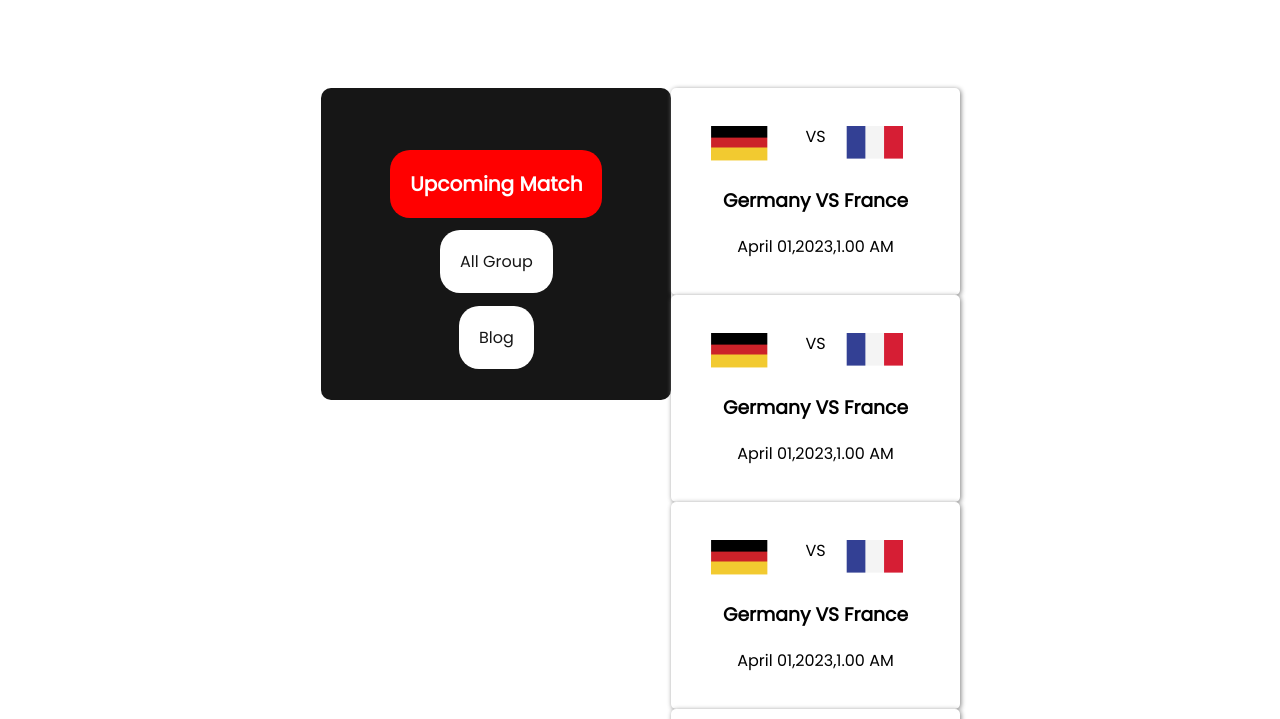
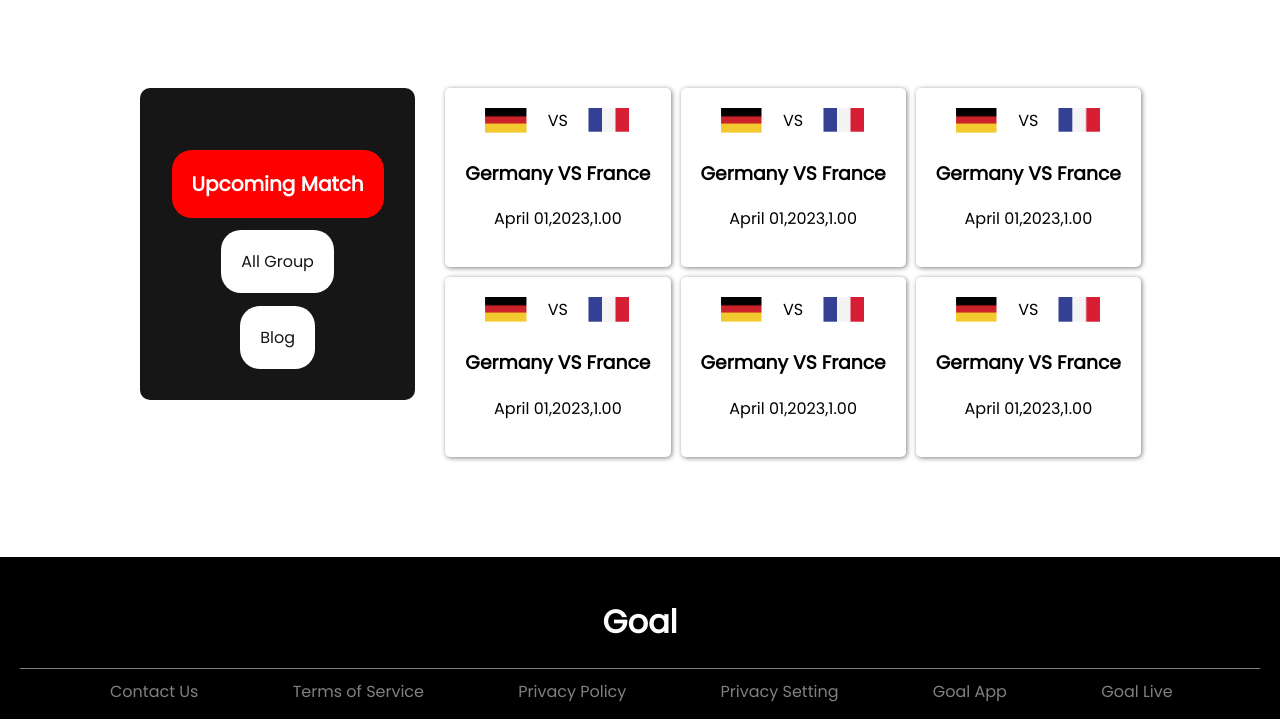
Before and after one commit to BappySheikh1/world-cup-main, a plain HTML site: page website-2.html in a window 1280 px wide. Shown: the part 662-1381 px from the top of the page. Drawn offline with Linux system fonts and the light colour scheme.

Commit message:
modify added

```diff
--- a/style.css
+++ b/style.css
@@ -45,8 +45,9 @@ Header-area----------------------*/
 
 }
 .header-info a:hover{
-  background-image: linear-gradient(red,tomato);
-  transition: 1s ;
+  background-color: green;
+  transition: 2s ;
+
 }
 
 .header-banner img{
@@ -151,37 +152,7 @@ Header-area----------------------*/
   border-radius: 5px;
 
 }
-
-website-2 area
 /*==================================================*/
-
-.germany-france{
-  display: grid;
-  grid-template-columns: repeat(3,1fr);
-  grid-gap: 10px;
-  padding-left: 2%;
-}
-.germany{
-  background-color: #ffffff;
-  box-shadow: 1px 1px 5px gray;
-  padding: 20px 20px;
-  border-radius: 5px;
-}
-.flag-image{
-  display: flex;
-}
-.flag-banner img{
-     width: 50%;
-     padding-left: 20px;
-     padding-top: 18px;
-}
-.flag-info{
-  text-align: center;
-}
-
-
-/*
-website-2 end====================================*/
 
 /*Footer area
 ---------------------------------------*/
@@ -306,12 +277,7 @@ font-size: 25px;
       padding-right: 80px;
 
     }
-    /*website-2
-    -----------------------------------------*/
-    .germany-france{
 
-
-    }
 
   }
   /* tablate device
--- /dev/null
+++ b/style/style-2.css
@@ -0,0 +1,53 @@
+
+.germany-france{
+   padding-left: 3%;
+  display: grid;
+  grid-template-columns: repeat(3,1fr);
+  grid-column-gap: 10px;
+  grid-row-gap: 10px;
+}
+.germany{
+   background-color: #ffffff;
+  box-shadow: 1px 1px 5px gray;
+  padding: 20px 20px;
+  border-radius: 5px;
+}
+.flag-image{
+  display: flex;
+}
+.flag-banner img{
+   width: 50%;
+   padding-left: 20px;
+}
+.flag-info{
+  text-align: center;
+}
+@media only screen and (max-width:590px) {
+     .header-container{
+      margin: 0;
+      padding: 0;
+
+     }
+     .header-area{
+      height: auto;
+      width: 100% ;
+      justify-content: center;
+      align-items: center;
+      flex-direction: column;
+     }
+     .header-info{
+
+      margin: 0;
+      width: 50%;
+     }
+     .header-banner img{
+      width: 100%;
+      margin-top: 20px;
+     }
+     .header-info .text-title{
+       white-space: nowrap;
+       overflow: hidden;
+       text-overflow: ellipsis;
+
+       }
+}
--- a/website-2.html
+++ b/website-2.html
@@ -13,6 +13,7 @@
    <link href="https://fonts.googleapis.com/css2?family=Poppins:ital,wght@0,400;1,500&display=swap" rel="stylesheet">
   <!-- Stylesheet-->
   <link rel="stylesheet" href="style.css">
+  <link rel="stylesheet" href="style/style-2.css">
 </head>
 <body>
   <!-- Header area-->
@@ -40,23 +41,117 @@
          <p><a href="">Blog</a></p>
         </div>
     </div>
+      <div class="germany-france">
+         <article class="germany">
+          <div class="flag-image">
+            <div class="flag-banner">
+              <img src="assets/germany Flag.png" alt="">
+            </div>
+            <span>VS</span>
+            <div class="flag-banner">
+               <img src="assets/Flag.png" alt="">
+            </div>
+          </div>
+          <div class="flag-info">
+            <h3>Germany VS France</h3>
+            <p>April 01,2023,1.00</p>
+          </div>
+         </article>
+         <article class="germany">
+          <div class="flag-image">
+            <div class="flag-banner">
+              <img src="assets/germany Flag.png" alt="">
+            </div>
+            <span>VS</span>
+            <div class="flag-banner">
+               <img src="assets/Flag.png" alt="">
+            </div>
+          </div>
+          <div class="flag-info">
+            <h3>Germany VS France</h3>
+            <p>April 01,2023,1.00</p>
+          </div>
+         </article>
+         <article class="germany">
+          <div class="flag-image">
+            <div class="flag-banner">
+              <img src="assets/germany Flag.png" alt="">
+            </div>
+            <span>VS</span>
+            <div class="flag-banner">
+               <img src="assets/Flag.png" alt="">
+            </div>
+          </div>
+          <div class="flag-info">
+            <h3>Germany VS France</h3>
+            <p>April 01,2023,1.00</p>
+          </div>
+         </article>
+         <article class="germany">
+          <div class="flag-image">
+            <div class="flag-banner">
+              <img src="assets/germany Flag.png" alt="">
+            </div>
+            <span>VS</span>
+            <div class="flag-banner">
+               <img src="assets/Flag.png" alt="">
+            </div>
+          </div>
+          <div class="flag-info">
+            <h3>Germany VS France</h3>
+            <p>April 01,2023,1.00</p>
+          </div>
+         </article>
+         <article class="germany">
+          <div class="flag-image">
+            <div class="flag-banner">
+              <img src="assets/germany Flag.png" alt="">
+            </div>
+            <span>VS</span>
+            <div class="flag-banner">
+               <img src="assets/Flag.png" alt="">
+            </div>
+          </div>
+          <div class="flag-info">
+            <h3>Germany VS France</h3>
+            <p>April 01,2023,1.00</p>
+          </div>
+         </article>
+         <article class="germany">
+          <div class="flag-image">
+            <div class="flag-banner">
+              <img src="assets/germany Flag.png" alt="">
+            </div>
+            <span>VS</span>
+            <div class="flag-banner">
+               <img src="assets/Flag.png" alt="">
+            </div>
+          </div>
+          <div class="flag-info">
+            <h3>Germany VS France</h3>
+            <p>April 01,2023,1.00</p>
+          </div>
+         </article>
+      </div>
 
-    <div class="germany-france">
+
+    </div>
+
+  <!-- <div class="germany-france">
           <article class="germany">
             <div class="flag-image">
-              <div class="flag-banner">
-              <img src="assets/germany Flag.png" alt="">
-              </div>
+                <div class="flag-banner">
+                 <img src="assets/germany Flag.png" alt="">
+                </div>
                 <p>VS</p>
                 <div class="flag-banner">
                  <img src="assets/Flag.png" alt="">
-              </div>
+                </div>
              </div>
             <div class="flag-info">
               <h3>Germany VS France</h3>
               <p>April 01,2023,1.00 AM</p>
             </div>
-
           </article>
           <article class="germany">
             <div class="flag-image">
@@ -138,10 +233,7 @@
             </div>
 
           </article>
-
-
-
-         </div>
+       -->
   </section>
   </main>
 
```
